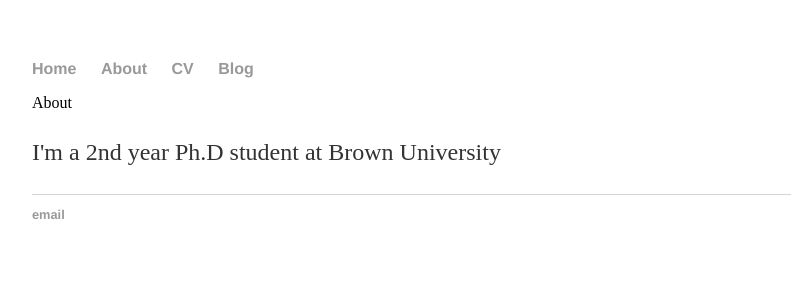
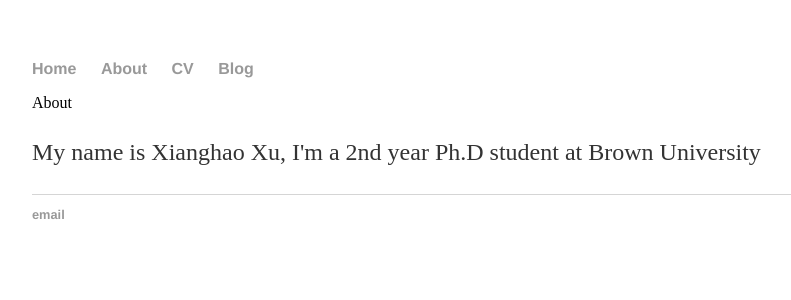
Before and after one commit to xxh43/xxh43.github.io, a Jekyll site: the page built from index.html, in a window 1280 px wide. Shown: the top 300 px of the page, without its empty margins (160-951 px from the left). Built offline with Jekyll 4.4.1, drawn with Linux system fonts in a browser that asks for light colours.

Commit message:
Update index.html

```diff
--- a/index.html
+++ b/index.html
@@ -5,8 +5,7 @@ title: Xianghao Xu
 
 <div class='mainitem' id='about'>
 	<div class='hidden-md hidden-lg mainheader'>About</div>
-
 	<p>
-		 I'm a 2nd year Ph.D student at Brown University
+		My name is Xianghao Xu, I'm a 2nd year Ph.D student at Brown University
 	</P>
 </div>
```
